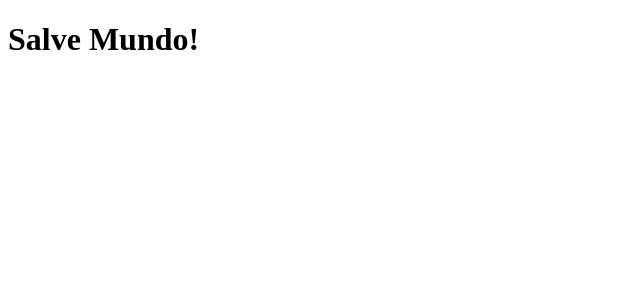
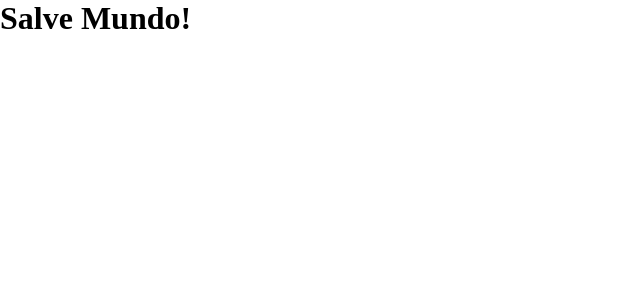
Before and after one commit to lucasbdias/Ignite-React, a React (Create React App) app in the folder chpt2-dtmoney/: page / in a window 1280 px wide. Shown: the top 300 px of the page, without its empty margins (0-640 px from the left). Built offline with nearby package versions, Linux system fonts and the light colour scheme.

Commit message:
feat: 🎸 adding global styles

```diff
--- a/chpt2-dtmoney/src/App.tsx
+++ b/chpt2-dtmoney/src/App.tsx
@@ -1,7 +1,10 @@
+import { GlobalStyle } from "./styles/globals";
+
 export function App() {
   return (
     <div>
       <h1>Salve Mundo!</h1>
+      <GlobalStyle />
     </div>
   );
 }
--- /dev/null
+++ b/chpt2-dtmoney/src/styles/globals.ts
@@ -0,0 +1,46 @@
+import { createGlobalStyle } from 'styled-components';
+
+export const GlobalStyle = createGlobalStyle`
+  :root {
+    --background: #f0f2f5;
+
+    --text-title: #363F5F;
+    --text-body: #969CB3;
+
+    --shape: #FFF;
+
+    --red: #E52E4D;
+    --blue: #5429CC;
+    --blue-light: #6933FF;
+  }
+
+  * {
+    margin: 0;
+    padding: 0;
+    box-sizing: 'border-box';
+  }
+
+  html {
+    @media (max-width: 1080px) {
+      font-size: 93.75%; // 15px
+    }
+
+    @media (max-width: 720px) {
+      font-size: 87.5%; // 14px
+    }
+  }
+
+  body {
+    background-color: var(--background-color);
+    -webkit-font-smoothing: antialiased;
+  }
+
+  button {
+    cursor: pointer;
+  }
+
+  [disabled] {
+    opacity: .6;
+    cursor: not-allowed;
+  }
+`;
```
